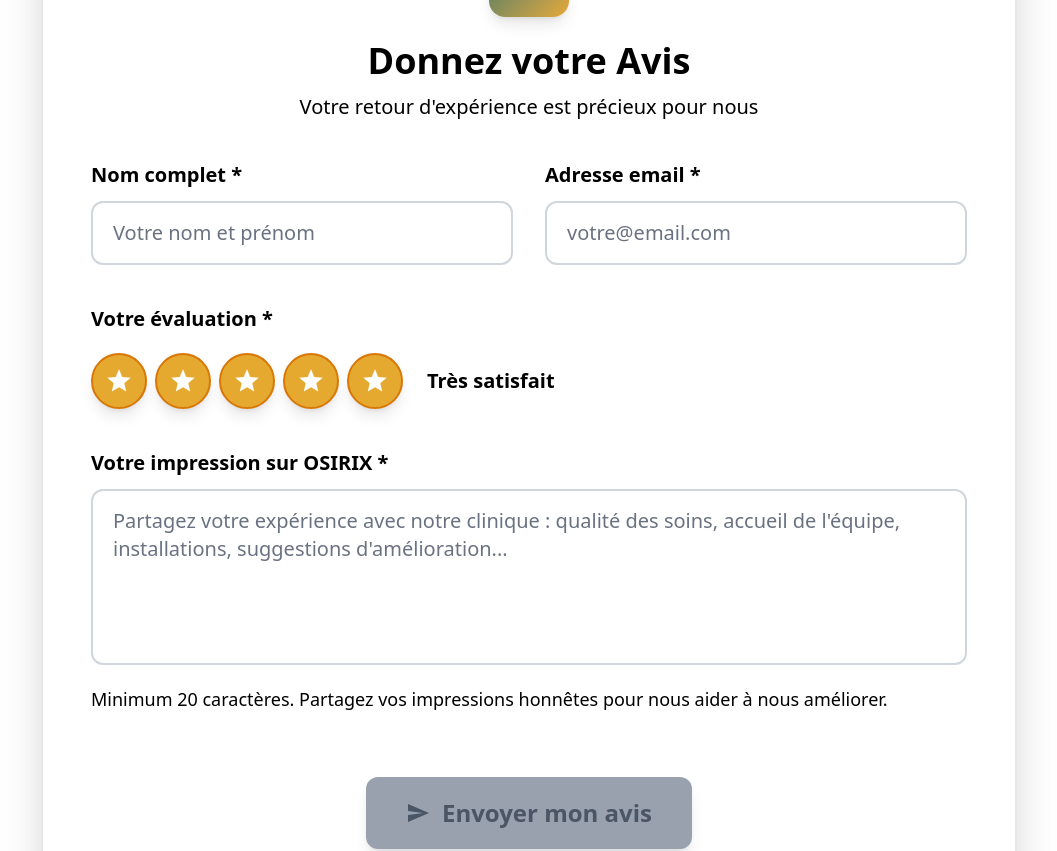
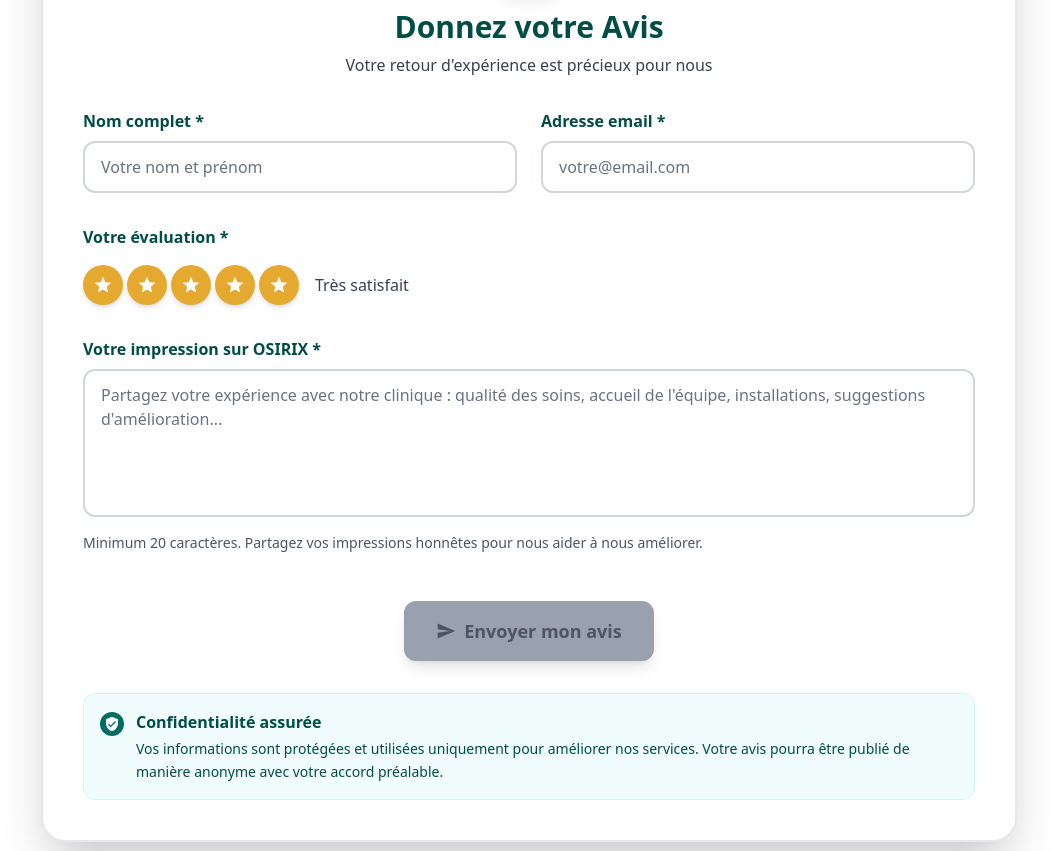
Before and after one commit to Rameaux13/osirix-medical-clinic, a Next.js app in the folder frontend/: page / in a window 1280 px wide. Shown: the part 5412-6263 px from the top of the page, without its empty margins (111-1168 px from the left). Built offline with nearby package versions, Linux system fonts and the light colour scheme.

Commit message:
modification page d' inscription

```diff
--- a/frontend/src/app/page.tsx
+++ b/frontend/src/app/page.tsx
@@ -561,57 +561,61 @@
         </div>
       </section>
 
-      <section id="avis" className="py-16 sm:py-20 md:py-28 bg-white dark:bg-theme-primary relative overflow-hidden theme-transition">
-        <div className="max-w-5xl mx-auto px-4 md:px-6 relative z-10">
+      {/* ============================== SECTION AVIS - MODE CLAIR PARFAIT ============================== */}
+<section id="avis" className="py-16 sm:py-20 md:py-28 bg-white relative overflow-hidden">
+  <div className="max-w-5xl mx-auto px-4 md:px-6">
+
     {/* Titre */}
     <div className="text-center mb-12 sm:mb-16 md:mb-20">
-            <div className="inline-block px-6 sm:px-8 py-2 sm:py-3 bg-secondary-200 dark:bg-secondary-900 text-secondary-800 dark:text-secondary-300 rounded-full text-sm sm:text-base md:text-lg font-bold uppercase tracking-wider mb-4 sm:mb-6 theme-transition border-2 border-secondary-400 dark:border-secondary-700">
+      <div className="inline-block px-6 sm:px-8 py-2 sm:py-3 bg-secondary-200 text-secondary-800 rounded-full text-sm sm:text-base md:text-lg font-bold uppercase tracking-wider mb-4 sm:mb-6 border-2 border-secondary-400">
         Votre Opinion Compte
       </div>
-            <h2 className="text-2xl sm:text-3xl md:text-4xl lg:text-5xl xl:text-6xl font-black text-primary-700 dark:text-primary-400 mb-6 sm:mb-8 leading-tight theme-transition">
+      <h2 className="text-2xl sm:text-3xl md:text-4xl lg:text-5xl xl:text-6xl font-black text-primary-700 mb-6 sm:mb-8 leading-tight">
         Partagez votre Expérience OSIRIX
       </h2>
-            <p className="text-base sm:text-lg md:text-xl lg:text-2xl xl:text-3xl text-black dark:text-gray-300 max-w-3xl mx-auto leading-relaxed px-2 theme-transition">
+      <p className="text-base sm:text-lg md:text-xl lg:text-2xl xl:text-3xl text-gray-800 max-w-3xl mx-auto leading-relaxed px-2">
         Votre avis nous aide à améliorer continuellement nos services.
         Partagez votre expérience avec notre équipe et aidez-nous à offrir des soins toujours plus adaptés à vos besoins.
       </p>
     </div>
 
-          {/* Formulaire - Fond blanc en clair, gris foncé en sombre */}
-          <div className="bg-white dark:bg-gray-800 rounded-3xl shadow-2xl p-6 sm:p-8 md:p-12 border-2 border-gray-200 dark:border-gray-700 relative overflow-hidden theme-transition">
+    {/* Formulaire d'avis - Fond blanc, texte noir/bleu foncé */}
+    <div className="bg-white rounded-3xl shadow-2xl p-6 md:p-10 border-2 border-gray-200 relative overflow-hidden">
       {/* Barre colorée en haut */}
       <div className="absolute top-0 left-0 w-full h-2 bg-gradient-to-r from-primary-500 via-secondary-500 to-primary-500"></div>
 
-            <form onSubmit={handleFeedbackSubmit} className="space-y-6 sm:space-y-8 md:space-y-10">
-              {/* Icône + Titre */}
+      <form onSubmit={handleFeedbackSubmit} className="space-y-6 md:space-y-8">
+        {/* Titre du formulaire */}
         <div className="text-center">
-                <div className="w-16 h-16 sm:w-20 sm:h-20 bg-gradient-to-br from-primary-500 to-secondary-500 rounded-2xl flex items-center justify-center mx-auto mb-4 sm:mb-6 shadow-lg">
-                  <svg className="w-8 h-8 sm:w-10 sm:h-10 text-white" fill="currentColor" viewBox="0 0 24 24">
+          <div className="w-16 h-16 bg-gradient-to-br from-primary-500 to-secondary-500 rounded-2xl flex items-center justify-center mx-auto mb-4 shadow-lg">
+            <svg className="w-8 h-8 text-white" fill="currentColor" viewBox="0 0 24 24">
               <path d="M12 17.27L18.18 21L16.54 13.97L22 9.24L14.81 8.63L12 2L9.19 8.63L2 9.24L7.46 13.97L5.82 21L12 17.27Z" />
             </svg>
           </div>
-                <h3 className="text-xl sm:text-2xl md:text-3xl lg:text-4xl font-bold text-black dark:text-gray-100 mb-2 sm:mb-3 theme-transition">
+          <h3 className="text-2xl md:text-3xl font-bold text-primary-700 mb-2">
             Donnez votre Avis
           </h3>
-                <p className="text-black dark:text-gray-300 text-sm sm:text-base md:text-lg lg:text-xl theme-transition">
+          <p className="text-gray-700 text-base">
             Votre retour d'expérience est précieux pour nous
           </p>
         </div>
 
-              {/* Message de succès/erreur */}
+        {/* Message de confirmation */}
         {submitMessage && (
-                <div className={`p-4 sm:p-5 rounded-xl text-center font-medium text-base sm:text-lg md:text-xl ${submitMessage.includes('Merci')
-                  ? 'bg-green-100 dark:bg-green-900/30 text-green-800 dark:text-green-300 border-2 border-green-300 dark:border-green-800'
-                  : 'bg-red-100 dark:bg-red-900/30 text-red-800 dark:text-red-300 border-2 border-red-300 dark:border-red-800'
-                  } theme-transition`}>
+          <div className={`p-4 rounded-xl text-center font-medium text-base ${
+            submitMessage.includes('Merci')
+              ? 'bg-green-100 text-green-700 border border-green-200'
+              : 'bg-red-100 text-red-700 border border-red-200'
+          }`}>
             {submitMessage}
           </div>
         )}
 
         {/* Champs Nom et Email */}
-              <div className="grid md:grid-cols-2 gap-6 sm:gap-8">
-                <div className="space-y-2 sm:space-y-3">
-                  <label htmlFor="name" className="block text-base sm:text-lg md:text-xl font-bold text-black dark:text-gray-100 theme-transition">
+        <div className="grid md:grid-cols-2 gap-6">
+          {/* Nom complet */}
+          <div className="space-y-2">
+            <label htmlFor="name" className="block text-base font-semibold text-primary-700">
               Nom complet *
             </label>
             <input
@@ -621,13 +625,14 @@
               value={feedbackForm.name}
               onChange={handleFeedbackChange}
               required
-                    className="w-full px-4 py-3 sm:px-5 sm:py-4 border-2 border-gray-300 dark:border-gray-600 rounded-xl focus:border-primary-500 focus:ring-2 focus:ring-primary-200 dark:focus:ring-primary-800 transition-all duration-200 text-base sm:text-lg md:text-xl bg-white dark:bg-gray-700 text-black dark:text-gray-100 placeholder-gray-500 dark:placeholder-gray-400 theme-transition"
+              className="w-full px-4 py-3 border-2 border-gray-300 rounded-xl focus:border-primary-500 focus:ring-2 focus:ring-primary-200 transition-all duration-200 text-gray-900 placeholder-gray-500 text-base bg-white"
               placeholder="Votre nom et prénom"
             />
           </div>
 
-                <div className="space-y-2 sm:space-y-3">
-                  <label htmlFor="email" className="block text-base sm:text-lg md:text-xl font-bold text-black dark:text-gray-100 theme-transition">
+          {/* Email */}
+          <div className="space-y-2">
+            <label htmlFor="email" className="block text-base font-semibold text-primary-700">
               Adresse email *
             </label>
             <input
@@ -637,36 +642,39 @@
               value={feedbackForm.email}
               onChange={handleFeedbackChange}
               required
-                    className="w-full px-4 py-3 sm:px-5 sm:py-4 border-2 border-gray-300 dark:border-gray-600 rounded-xl focus:border-primary-500 focus:ring-2 focus:ring-primary-200 dark:focus:ring-primary-800 transition-all duration-200 text-base sm:text-lg md:text-xl bg-white dark:bg-gray-700 text-black dark:text-gray-100 placeholder-gray-500 dark:placeholder-gray-400 theme-transition"
+              className="w-full px-4 py-3 border-2 border-gray-300 rounded-xl focus:border-primary-500 focus:ring-2 focus:ring-primary-200 transition-all duration-200 text-gray-900 placeholder-gray-500 text-base bg-white"
               placeholder="votre@email.com"
             />
           </div>
         </div>
 
-              {/* Étoiles d'évaluation */}
-              <div className="space-y-4 sm:space-y-5">
-                <label className="block text-base sm:text-lg md:text-xl font-bold text-black dark:text-gray-100 theme-transition">
+        {/* Note */}
+        <div className="space-y-4">
+          <label className="block text-base font-semibold text-primary-700">
             Votre évaluation *
           </label>
-                <div className="flex flex-col sm:flex-row items-start sm:items-center gap-4 sm:gap-6">
-                  <div className="flex gap-2">
+          <div className="flex flex-col sm:flex-row items-start sm:items-center gap-4">
+            {/* Étoiles */}
+            <div className="flex gap-1">
               {[1, 2, 3, 4, 5].map((star) => (
                 <button
                   key={star}
                   type="button"
                   onClick={() => setFeedbackForm(prev => ({ ...prev, rating: star }))}
-                        className={`w-10 h-10 sm:w-12 sm:h-12 md:w-14 md:h-14 rounded-full transition-all duration-200 flex items-center justify-center border-2 ${star <= feedbackForm.rating
-                          ? 'bg-secondary-500 border-secondary-600 text-white shadow-lg hover:bg-secondary-600'
-                          : 'bg-gray-200 dark:bg-gray-700 border-gray-300 dark:border-gray-600 text-gray-400 dark:text-gray-500 hover:bg-gray-300 dark:hover:bg-gray-600'
-                          } theme-transition`}
+                  className={`w-10 h-10 rounded-full transition-all duration-200 flex items-center justify-center ${
+                    star <= feedbackForm.rating
+                      ? 'bg-secondary-500 text-white shadow-md hover:bg-secondary-600'
+                      : 'bg-gray-200 text-gray-500 hover:bg-gray-300'
+                  }`}
                 >
-                        <svg className="w-5 h-5 sm:w-6 sm:h-6 md:w-7 md:h-7" fill="currentColor" viewBox="0 0 24 24">
+                  <svg className="w-5 h-5" fill="currentColor" viewBox="0 0 24 24">
                     <path d="M12 17.27L18.18 21L16.54 13.97L22 9.24L14.81 8.63L12 2L9.19 8.63L2 9.24L7.46 13.97L5.82 21L12 17.27Z" />
                   </svg>
                 </button>
               ))}
             </div>
-                  <div className="text-base sm:text-lg md:text-xl font-bold text-black dark:text-gray-200 theme-transition">
+            {/* Texte de l'évaluation */}
+            <div className="text-base font-medium text-gray-700">
               {feedbackForm.rating === 1 && "Très insatisfait"}
               {feedbackForm.rating === 2 && "Insatisfait"}
               {feedbackForm.rating === 3 && "Correct"}
@@ -677,8 +685,8 @@
         </div>
 
         {/* Message */}
-              <div className="space-y-2 sm:space-y-3">
-                <label htmlFor="message" className="block text-base sm:text-lg md:text-xl font-bold text-black dark:text-gray-100 theme-transition">
+        <div className="space-y-2">
+          <label htmlFor="message" className="block text-base font-semibold text-primary-700">
             Votre impression sur OSIRIX *
           </label>
           <textarea
@@ -688,35 +696,36 @@
             onChange={handleFeedbackChange}
             required
             rows={5}
-                  className="w-full px-4 py-3 sm:px-5 sm:py-4 border-2 border-gray-300 dark:border-gray-600 rounded-xl focus:border-primary-500 focus:ring-2 focus:ring-primary-200 dark:focus:ring-primary-800 transition-all duration-200 resize-none text-base sm:text-lg md:text-xl bg-white dark:bg-gray-700 text-black dark:text-gray-100 placeholder-gray-500 dark:placeholder-gray-400 theme-transition"
+            className="w-full px-4 py-3 border-2 border-gray-300 rounded-xl focus:border-primary-500 focus:ring-2 focus:ring-primary-200 transition-all duration-200 text-gray-900 placeholder-gray-500 resize-none text-base bg-white"
             placeholder="Partagez votre expérience avec notre clinique : qualité des soins, accueil de l'équipe, installations, suggestions d'amélioration..."
           ></textarea>
-                <p className="text-sm sm:text-base md:text-lg text-black dark:text-gray-400 theme-transition">
+          <p className="text-sm text-gray-600">
             Minimum 20 caractères. Partagez vos impressions honnêtes pour nous aider à nous améliorer.
           </p>
         </div>
 
-              {/* Bouton Envoyer */}
-              <div className="text-center pt-4 sm:pt-6">
+        {/* Bouton d'envoi */}
+        <div className="text-center pt-4">
           <button
             type="submit"
             disabled={isSubmitting || !feedbackForm.name || !feedbackForm.email || !feedbackForm.message || feedbackForm.message.length < 20}
-                  className={`w-full sm:w-auto px-8 py-4 sm:px-10 sm:py-5 rounded-xl font-bold text-lg sm:text-xl md:text-2xl transition-all duration-300 shadow-lg hover:shadow-xl transform hover:-translate-y-1 ${isSubmitting || !feedbackForm.name || !feedbackForm.email || !feedbackForm.message || feedbackForm.message.length < 20
-                    ? 'bg-gray-400 dark:bg-gray-600 text-gray-600 dark:text-gray-400 cursor-not-allowed'
+            className={`w-full sm:w-auto px-8 py-4 rounded-xl font-bold text-lg transition-all duration-300 shadow-lg hover:shadow-xl transform hover:-translate-y-1 ${
+              isSubmitting || !feedbackForm.name || !feedbackForm.email || !feedbackForm.message || feedbackForm.message.length < 20
+                ? 'bg-gray-400 text-gray-600 cursor-not-allowed'
                 : 'bg-gradient-to-r from-secondary-500 to-secondary-600 hover:from-secondary-600 hover:to-secondary-700 text-white'
             }`}
           >
             {isSubmitting ? (
-                    <span className="flex items-center justify-center gap-2 sm:gap-3">
-                      <svg className="animate-spin h-5 w-5 sm:h-6 sm:w-6" fill="none" viewBox="0 0 24 24">
+              <span className="flex items-center justify-center gap-3">
+                <svg className="animate-spin h-5 w-5" fill="none" viewBox="0 0 24 24">
                   <circle className="opacity-25" cx="12" cy="12" r="10" stroke="currentColor" strokeWidth="4"></circle>
                   <path className="opacity-75" fill="currentColor" d="M4 12a8 8 0 018-8V0C5.373 0 0 5.373 0 12h4zm2 5.291A7.962 7.962 0 014 12H0c0 3.042 1.135 5.824 3 7.938l3-2.647z"></path>
                 </svg>
                 Envoi en cours...
               </span>
             ) : (
-                    <span className="flex items-center justify-center gap-2 sm:gap-3">
-                      <svg className="w-5 h-5 sm:w-6 sm:h-6" fill="currentColor" viewBox="0 0 24 24">
+              <span className="flex items-center justify-center gap-2">
+                <svg className="w-5 h-5" fill="currentColor" viewBox="0 0 24 24">
                   <path d="M2.01 21L23 12L2.01 3L2 10L17 12L2 14L2.01 21Z" />
                 </svg>
                 Envoyer mon avis
@@ -726,19 +735,19 @@
         </div>
       </form>
 
-            {/* Confidentialité */}
-            <div className="mt-8 sm:mt-10 p-5 sm:p-6 bg-gray-100 dark:bg-gray-900/50 rounded-xl border-2 border-gray-300 dark:border-gray-700 theme-transition">
-              <div className="flex items-start gap-3 sm:gap-4">
-                <div className="w-7 h-7 sm:w-8 sm:h-8 bg-primary-600 dark:bg-primary-500 rounded-full flex items-center justify-center flex-shrink-0 mt-1">
-                  <svg className="w-4 h-4 sm:w-5 sm:h-5 text-white" fill="currentColor" viewBox="0 0 24 24">
+      {/* Informations de confidentialité */}
+      <div className="mt-8 p-4 bg-primary-50 rounded-xl border border-primary-100">
+        <div className="flex items-start gap-3">
+          <div className="w-6 h-6 bg-primary-500 rounded-full flex items-center justify-center flex-shrink-0 mt-0.5">
+            <svg className="w-4 h-4 text-white" fill="currentColor" viewBox="0 0 24 24">
               <path d="M12 1L3 5V11C3 16.55 6.84 21.74 12 23C17.16 21.74 21 16.55 21 11V5L12 1M10 17L6 13L7.41 11.59L10 14.17L16.59 7.58L18 9L10 17Z" />
             </svg>
           </div>
           <div>
-                  <h4 className="text-base sm:text-lg md:text-xl font-bold text-black dark:text-gray-100 mb-1 sm:mb-2 theme-transition">
+            <h4 className="text-base font-semibold text-primary-700 mb-1">
               Confidentialité assurée
             </h4>
-                  <p className="text-sm sm:text-base md:text-lg text-black dark:text-gray-300 leading-relaxed theme-transition">
+            <p className="text-sm text-primary-700 leading-relaxed">
               Vos informations sont protégées et utilisées uniquement pour améliorer nos services.
               Votre avis pourra être publié de manière anonyme avec votre accord préalable.
             </p>
@@ -748,6 +757,7 @@
     </div>
   </div>
 </section>
+
       {/* Footer */}
       <footer id="contact" className="bg-primary-600 dark:bg-primary-900 text-neutral-100 dark:text-neutral-300 py-12 sm:py-16 md:py-20 theme-transition">
         <div className="max-w-7xl mx-auto px-4 sm:px-6">
```
Lines whose indentation alone changed are shown as unchanged.
